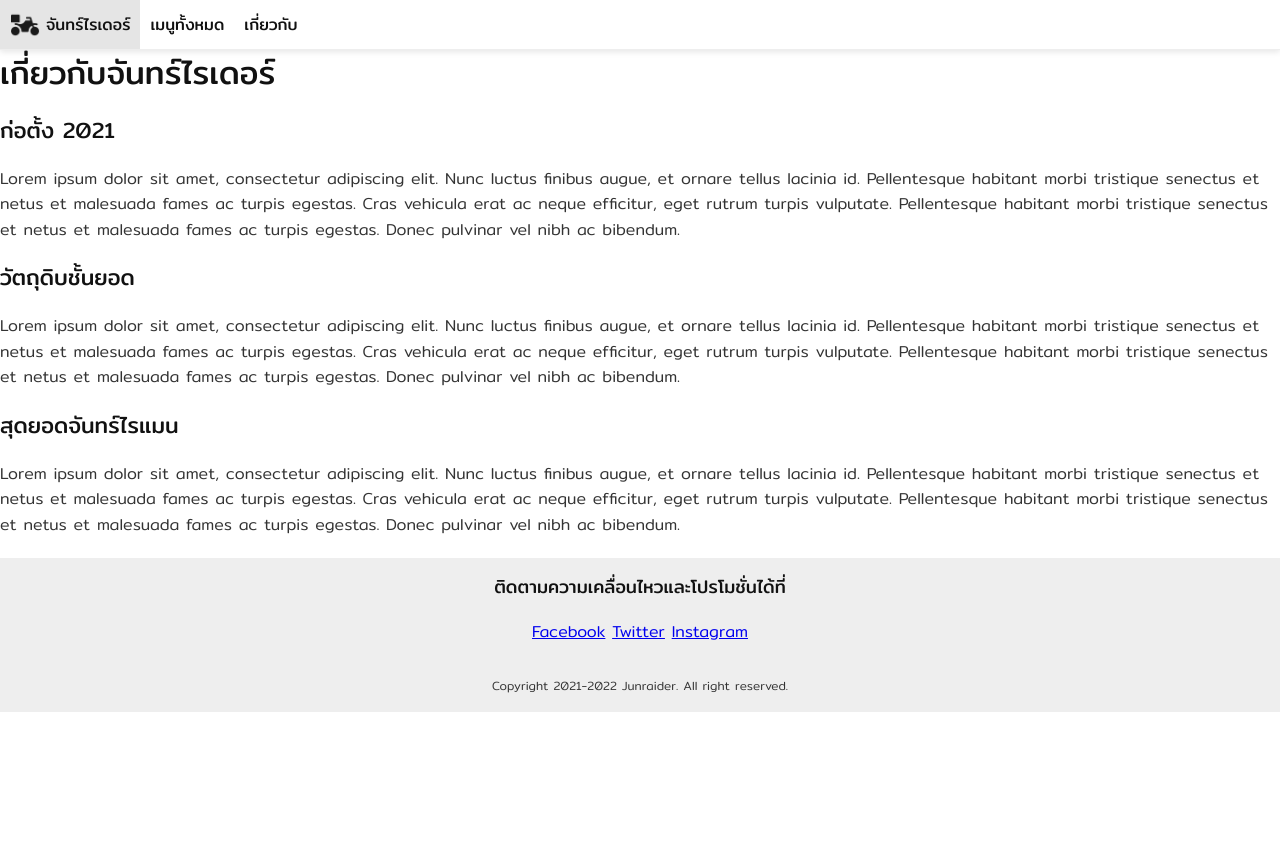
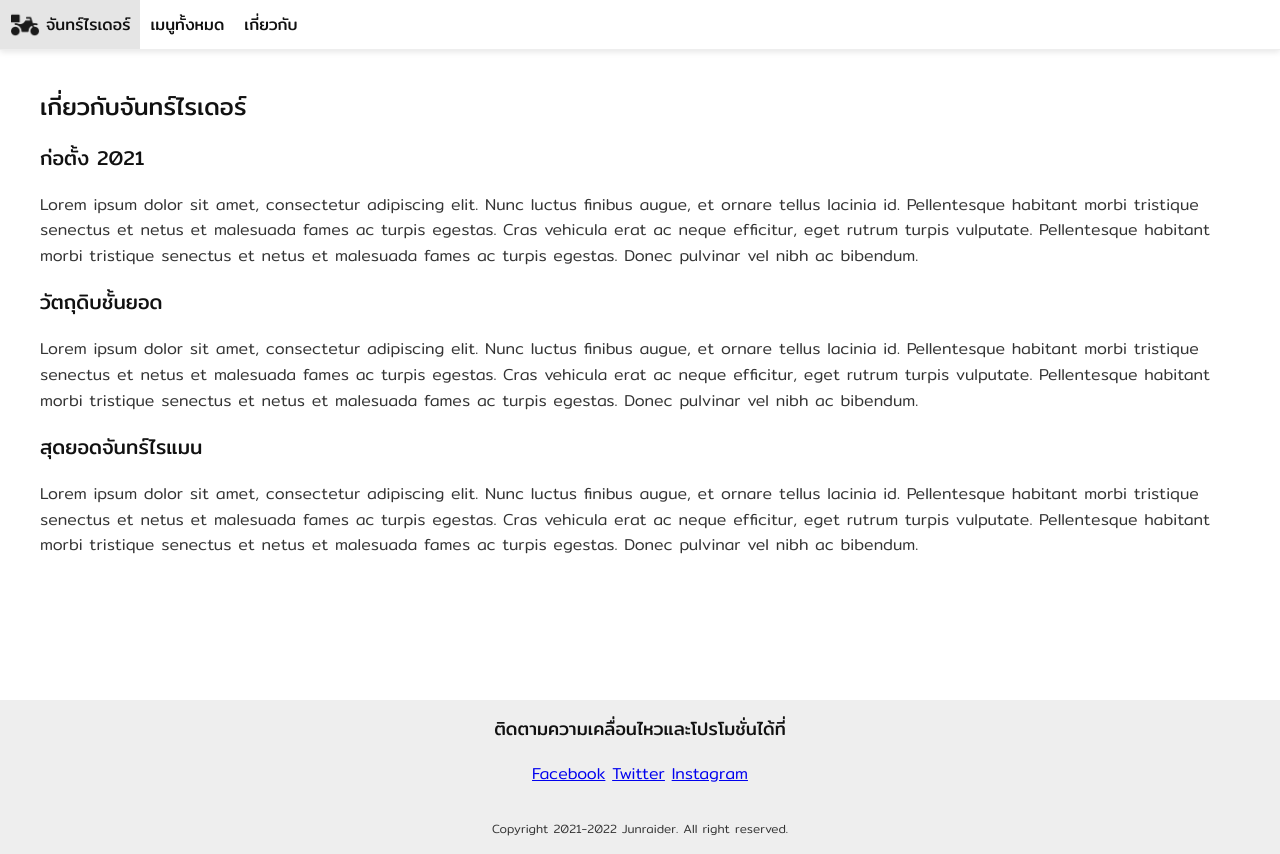
Before and after one commit to potchangelo/django-junraider, a Django app: page /about in a window 1280 px wide. Before the commit the page ends 712 px from the top, so only its background shows below. Run offline with Django 4.2, Linux system fonts and the light colour scheme.

Commit message:
About page CSS

```diff
--- a/app_general/static/app_general/main.css
+++ b/app_general/static/app_general/main.css
@@ -88,6 +88,10 @@ p {
 
 .content-section {
     padding: 40px 16px;
+}
+
+.content-section-single {
+    min-height: calc(100vh - 150px);
 }
 
 .content-container {
--- a/app_general/templates/app_general/about.html
+++ b/app_general/templates/app_general/about.html
@@ -3,11 +3,15 @@
 {% block site_title %}เกี่ยวกับหมู่เฮา - {% endblock %}
 
 {% block content %}
-<h1>เกี่ยวกับจันทร์ไรเดอร์</h1>
-<h4>ก่อตั้ง 2021</h4>
-<p>Lorem ipsum dolor sit amet, consectetur adipiscing elit. Nunc luctus finibus augue, et ornare tellus lacinia id. Pellentesque habitant morbi tristique senectus et netus et malesuada fames ac turpis egestas. Cras vehicula erat ac neque efficitur, eget rutrum turpis vulputate. Pellentesque habitant morbi tristique senectus et netus et malesuada fames ac turpis egestas. Donec pulvinar vel nibh ac bibendum.</p>
-<h4>วัตถุดิบชั้นยอด</h4>
-<p>Lorem ipsum dolor sit amet, consectetur adipiscing elit. Nunc luctus finibus augue, et ornare tellus lacinia id. Pellentesque habitant morbi tristique senectus et netus et malesuada fames ac turpis egestas. Cras vehicula erat ac neque efficitur, eget rutrum turpis vulputate. Pellentesque habitant morbi tristique senectus et netus et malesuada fames ac turpis egestas. Donec pulvinar vel nibh ac bibendum.</p>
-<h4>สุดยอดจันทร์ไรแมน</h4>
-<p>Lorem ipsum dolor sit amet, consectetur adipiscing elit. Nunc luctus finibus augue, et ornare tellus lacinia id. Pellentesque habitant morbi tristique senectus et netus et malesuada fames ac turpis egestas. Cras vehicula erat ac neque efficitur, eget rutrum turpis vulputate. Pellentesque habitant morbi tristique senectus et netus et malesuada fames ac turpis egestas. Donec pulvinar vel nibh ac bibendum.</p>
+<section class="content-section content-section-single">
+    <div class="content-container">
+        <h3>เกี่ยวกับจันทร์ไรเดอร์</h3>
+        <h5>ก่อตั้ง 2021</h5>
+        <p>Lorem ipsum dolor sit amet, consectetur adipiscing elit. Nunc luctus finibus augue, et ornare tellus lacinia id. Pellentesque habitant morbi tristique senectus et netus et malesuada fames ac turpis egestas. Cras vehicula erat ac neque efficitur, eget rutrum turpis vulputate. Pellentesque habitant morbi tristique senectus et netus et malesuada fames ac turpis egestas. Donec pulvinar vel nibh ac bibendum.</p>
+        <h5>วัตถุดิบชั้นยอด</h5>
+        <p>Lorem ipsum dolor sit amet, consectetur adipiscing elit. Nunc luctus finibus augue, et ornare tellus lacinia id. Pellentesque habitant morbi tristique senectus et netus et malesuada fames ac turpis egestas. Cras vehicula erat ac neque efficitur, eget rutrum turpis vulputate. Pellentesque habitant morbi tristique senectus et netus et malesuada fames ac turpis egestas. Donec pulvinar vel nibh ac bibendum.</p>
+        <h5>สุดยอดจันทร์ไรแมน</h5>
+        <p>Lorem ipsum dolor sit amet, consectetur adipiscing elit. Nunc luctus finibus augue, et ornare tellus lacinia id. Pellentesque habitant morbi tristique senectus et netus et malesuada fames ac turpis egestas. Cras vehicula erat ac neque efficitur, eget rutrum turpis vulputate. Pellentesque habitant morbi tristique senectus et netus et malesuada fames ac turpis egestas. Donec pulvinar vel nibh ac bibendum.</p>
+    </div>
+</section>
 {% endblock %}
```
